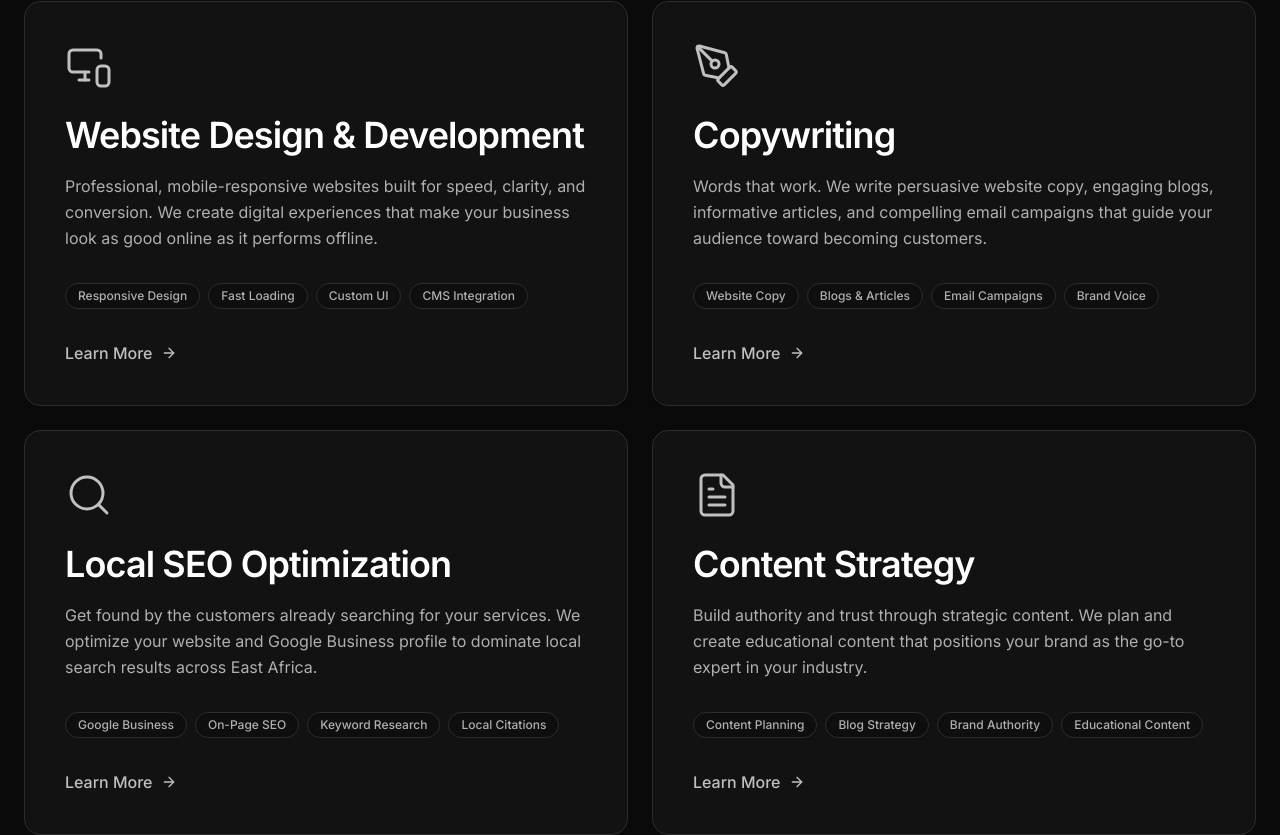
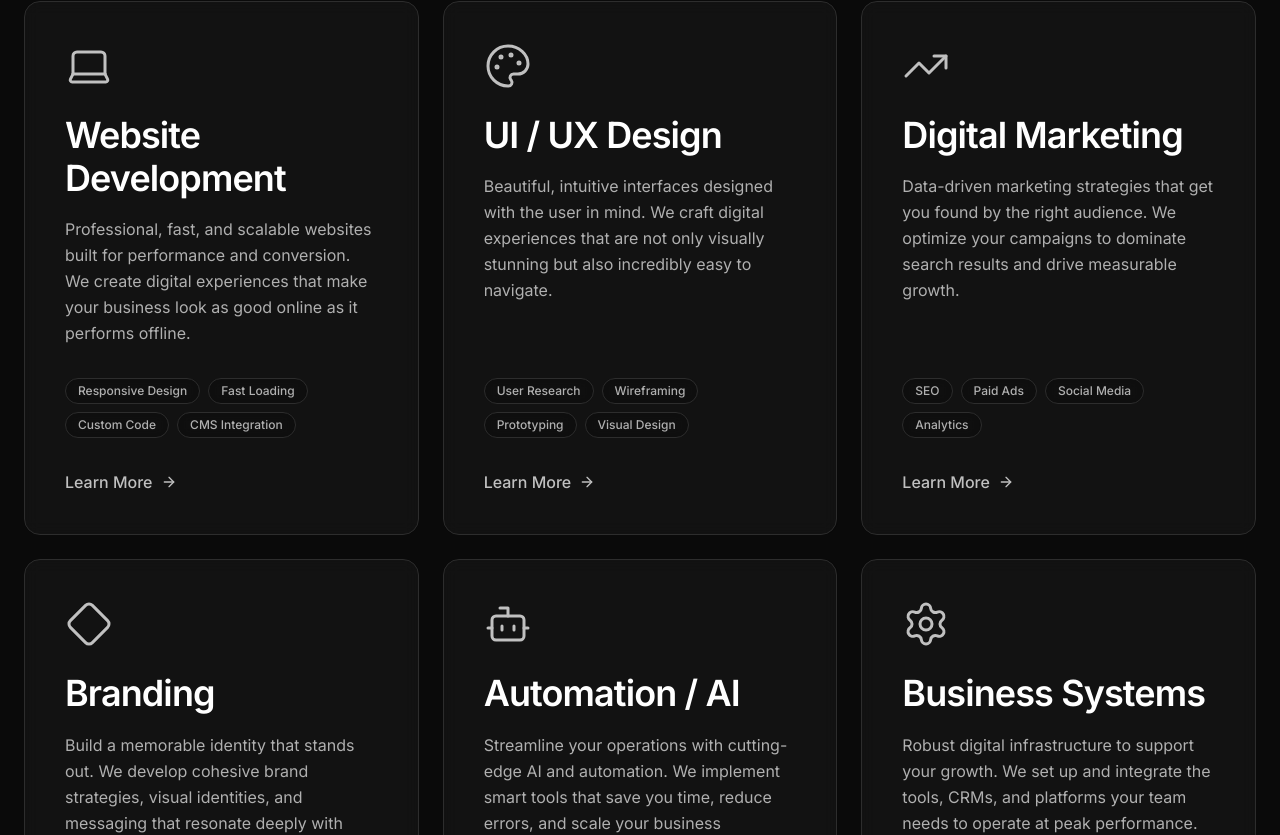
Before and after one commit to Ador-atron/Genesis--Agency, a React (Vite) app: page / in a window 1280 px wide. Shown: the part 3405-4240 px from the top of the page. Built offline with nearby package versions, Linux system fonts and the light colour scheme.

Commit message:
feat: Enhance service offerings and contact information
Introduces new service categories and icons, refines service descriptions, and updates contact details for improved user engagement and clarity. Includes WhatsApp number update and email integration in social links.

```diff
--- a/src/components/Layout.tsx
+++ b/src/components/Layout.tsx
@@ -49,7 +49,7 @@ export function Layout() {
 
       {/* WhatsApp Floating Button */}
       <a
-        href="https://wa.me/256000000000?text=Hi%20Genesis%2C%20I%27d%20like%20to%20discuss%20a%20project"
+        href="https://wa.me/256782876841?text=Hi%20Genesis%2C%20I%27d%20like%20to%20discuss%20a%20project"
         target="_blank"
         rel="noopener noreferrer"
         className="fixed bottom-6 right-6 z-50 bg-[#25D366] text-white p-4 rounded-full shadow-lg hover:scale-110 hover:shadow-xl transition-all duration-300 animate-bounce"
--- a/src/pages/About.tsx
+++ b/src/pages/About.tsx
@@ -59,10 +59,10 @@ export function About() {
 
           <div className="relative h-[500px] lg:h-[700px] rounded-2xl overflow-hidden bg-primary-soft/50 backdrop-blur-sm border border-primary-lighter shadow-2xl">
             <img
-              src="https://picsum.photos/seed/teamwork/800/1000?blur=1"
-              alt="Team collaboration"
+              src="https://images.unsplash.com/photo-1614729939124-032f0b56c9ce?auto=format&fit=crop&w=800&q=80"
+              alt="Abstract digital network technology background"
               referrerPolicy="no-referrer"
-              className="w-full h-full object-cover grayscale opacity-80"
+              className="w-full h-full object-cover opacity-80"
             />
             <div className="absolute inset-0 bg-gradient-to-t from-primary/80 to-transparent" />
           </div>
--- a/src/pages/Contact.tsx
+++ b/src/pages/Contact.tsx
@@ -16,6 +16,7 @@ const TikTokIcon = ({ size = 24, className = "" }: { size?: number, className?:
 );
 
 const socialLinks = [
+  { icon: Mail, href: "mailto:hello.genesis.agency@gmail.com", label: "Email" },
   { icon: Linkedin, href: "https://www.linkedin.com/in/genesis-agency-36698a3b7/?lipi=urn%3Ali%3Apage%3Ad_flagship3_profile_view_base_contact_details%3BMbjQ0xnFTDSCdMc0OKvxuQ%3D%3D", label: "LinkedIn" },
   { icon: Instagram, href: "https://www.instagram.com/hello.genesis.agency?igsh=cWZzcXZucHIwb2Nz", label: "Instagram" },
   { icon: Facebook, href: "https://www.facebook.com/share/1Ag2hwZTsW/", label: "Facebook" },
@@ -194,8 +195,8 @@ export function Contact() {
                 </div>
                 <div>
                   <h4 className="text-white text-lg mb-1">WhatsApp Us</h4>
-                  <p className="text-secondary-muted mb-1">+256 XXX XXX XXX</p>
-                  <a href="https://wa.me/256000000000" className="text-[#25D366] hover:text-white transition-colors text-sm font-medium flex items-center gap-1">
+                  <p className="text-secondary-muted mb-1">+256 782 876 841</p>
+                  <a href="https://wa.me/256782876841" className="text-[#25D366] hover:text-white transition-colors text-sm font-medium flex items-center gap-1">
                     Tap to chat on WhatsApp &rarr;
                   </a>
                 </div>
--- a/src/pages/Home.tsx
+++ b/src/pages/Home.tsx
@@ -1,6 +1,6 @@
 import { motion } from 'motion/react';
 import { Link } from 'react-router-dom';
-import { ArrowRight, CheckCircle2, ChevronDown, MonitorSmartphone, PenTool, Search, FileText } from 'lucide-react';
+import { ArrowRight, CheckCircle2, ChevronDown, Laptop, Palette, TrendingUp, Diamond, Bot, Settings } from 'lucide-react';
 
 export function Home() {
   return (
@@ -224,31 +224,43 @@ export function Home() {
             </p>
           </div>
 
-          <div className="grid grid-cols-1 md:grid-cols-2 gap-6">
+          <div className="grid grid-cols-1 md:grid-cols-2 lg:grid-cols-3 gap-6">
             {[
               {
-                icon: MonitorSmartphone,
-                title: "Website Design & Development",
-                desc: "Professional, mobile-responsive websites built for speed, clarity, and conversion. We create digital experiences that make your business look as good online as it performs offline.",
-                tags: ["Responsive Design", "Fast Loading", "Custom UI", "CMS Integration"]
+                icon: Laptop,
+                title: "Website Development",
+                desc: "Professional, fast, and scalable websites built for performance and conversion. We create digital experiences that make your business look as good online as it performs offline.",
+                tags: ["Responsive Design", "Fast Loading", "Custom Code", "CMS Integration"]
               },
               {
-                icon: PenTool,
-                title: "Copywriting",
-                desc: "Words that work. We write persuasive website copy, engaging blogs, informative articles, and compelling email campaigns that guide your audience toward becoming customers.",
-                tags: ["Website Copy", "Blogs & Articles", "Email Campaigns", "Brand Voice"]
+                icon: Palette,
+                title: "UI / UX Design",
+                desc: "Beautiful, intuitive interfaces designed with the user in mind. We craft digital experiences that are not only visually stunning but also incredibly easy to navigate.",
+                tags: ["User Research", "Wireframing", "Prototyping", "Visual Design"]
               },
               {
-                icon: Search,
-                title: "Local SEO Optimization",
-                desc: "Get found by the customers already searching for your services. We optimize your website and Google Business profile to dominate local search results across East Africa.",
-                tags: ["Google Business", "On-Page SEO", "Keyword Research", "Local Citations"]
+                icon: TrendingUp,
+                title: "Digital Marketing",
+                desc: "Data-driven marketing strategies that get you found by the right audience. We optimize your campaigns to dominate search results and drive measurable growth.",
+                tags: ["SEO", "Paid Ads", "Social Media", "Analytics"]
               },
               {
-                icon: FileText,
-                title: "Content Strategy",
-                desc: "Build authority and trust through strategic content. We plan and create educational content that positions your brand as the go-to expert in your industry.",
-                tags: ["Content Planning", "Blog Strategy", "Brand Authority", "Educational Content"]
+                icon: Diamond,
+                title: "Branding",
+                desc: "Build a memorable identity that stands out. We develop cohesive brand strategies, visual identities, and messaging that resonate deeply with your target audience.",
+                tags: ["Brand Identity", "Logo Design", "Brand Voice", "Guidelines"]
+              },
+              {
+                icon: Bot,
+                title: "Automation / AI",
+                desc: "Streamline your operations with cutting-edge AI and automation. We implement smart tools that save you time, reduce errors, and scale your business effortlessly.",
+                tags: ["Workflow Automation", "AI Integration", "Chatbots", "Efficiency"]
+              },
+              {
+                icon: Settings,
+                title: "Business Systems",
+                desc: "Robust digital infrastructure to support your growth. We set up and integrate the tools, CRMs, and platforms your team needs to operate at peak performance.",
+                tags: ["CRM Setup", "Tool Integration", "Process Mapping", "Scalability"]
               }
             ].map((service, i) => (
               <motion.div
--- a/src/pages/Services.tsx
+++ b/src/pages/Services.tsx
@@ -1,6 +1,81 @@
 import { motion } from 'motion/react';
 import { Link } from 'react-router-dom';
-import { ArrowRight, MonitorSmartphone, PenTool, Search, FileText, CheckCircle2 } from 'lucide-react';
+import { ArrowRight, Laptop, Palette, TrendingUp, Diamond, Bot, Settings, CheckCircle2 } from 'lucide-react';
+
+const services = [
+  {
+    id: "01",
+    title: "Website Development",
+    icon: Laptop,
+    description: "Your website is your most important salesperson. It works 24/7, never takes a break, and is often the very first impression a potential customer has of your business. We design and develop websites that don't just look modern, they're strategically built to guide visitors toward taking action.",
+    features: [
+      "Responsive Design for all devices",
+      "Sub-2-second load times",
+      "Conversion-focused architecture",
+      "SEO-ready structure"
+    ]
+  },
+  {
+    id: "02",
+    title: "UI / UX Design",
+    icon: Palette,
+    description: "Beautiful, intuitive interfaces designed with the user in mind. We craft digital experiences that are not only visually stunning but also incredibly easy to navigate, ensuring your customers find exactly what they need without friction.",
+    features: [
+      "In-depth User Research",
+      "Wireframing & Prototyping",
+      "Visual Design & Branding Integration",
+      "Usability Testing"
+    ]
+  },
+  {
+    id: "03",
+    title: "Digital Marketing",
+    icon: TrendingUp,
+    description: "Data-driven marketing strategies that get you found by the right audience. We optimize your campaigns to dominate search results, drive measurable growth, and turn cold traffic into loyal customers.",
+    features: [
+      "Search Engine Optimization (SEO)",
+      "Pay-Per-Click (PPC) Advertising",
+      "Social Media Strategy",
+      "Analytics & Performance Tracking"
+    ]
+  },
+  {
+    id: "04",
+    title: "Branding",
+    icon: Diamond,
+    description: "Build a memorable identity that stands out in a crowded market. We develop cohesive brand strategies, visual identities, and messaging that resonate deeply with your target audience and build lasting trust.",
+    features: [
+      "Brand Identity & Logo Design",
+      "Brand Voice & Messaging",
+      "Visual Guidelines",
+      "Market Positioning"
+    ]
+  },
+  {
+    id: "05",
+    title: "Automation / AI",
+    icon: Bot,
+    description: "Streamline your operations with cutting-edge AI and automation. We implement smart tools that save you time, reduce human error, and allow your team to focus on high-value tasks that scale your business.",
+    features: [
+      "Custom Workflow Automation",
+      "AI Chatbots & Customer Support",
+      "Data Processing & Syncing",
+      "Operational Efficiency Audits"
+    ]
+  },
+  {
+    id: "06",
+    title: "Business Systems",
+    icon: Settings,
+    description: "Robust digital infrastructure to support your growth. We set up and integrate the tools, CRMs, and platforms your team needs to operate at peak performance, ensuring your business runs like a well-oiled machine.",
+    features: [
+      "CRM Setup & Optimization",
+      "Third-party Tool Integration",
+      "Process Mapping",
+      "Scalable Infrastructure Planning"
+    ]
+  }
+];
 
 export function Services() {
   return (
@@ -31,122 +106,65 @@ export function Services() {
         </div>
       </section>
 
-      {/* Service 01: Web Design */}
-      <section className="py-24 md:py-32 bg-secondary/80 backdrop-blur-md px-6 text-primary">
+      {/* Services List */}
+      <div className="flex flex-col">
+        {services.map((service, index) => {
+          const isEven = index % 2 === 0;
+          const Icon = service.icon;
+
+          return (
+            <section
+              key={service.id}
+              className={`py-24 md:py-32 px-6 ${isEven ? 'bg-secondary/80 backdrop-blur-md text-primary' : 'bg-transparent text-white border-y border-primary-lighter'}`}
+            >
               <div className="max-w-7xl mx-auto grid grid-cols-1 lg:grid-cols-2 gap-16 items-center">
-          <div className="flex flex-col gap-8">
-            <span className="text-primary-lighter text-xs font-bold uppercase tracking-[0.15em]">Service 01</span>
-            <h2>Website Design & Development That Converts</h2>
-            <div className="text-primary-lighter text-lg leading-relaxed flex flex-col gap-4">
-              <p>
-                Your website is your most important salesperson. It works 24/7, never takes a break, and is often the very first impression a potential customer has of your business. At Genesis, we design and develop websites that don't just look modern, they're strategically built to guide visitors toward taking action.
-              </p>
-              <p>
-                Every website we create is mobile-responsive, lightning-fast, SEO-optimized, and designed around your specific business goals. Whether you need a complete website build or a redesign of your existing site, we deliver a digital experience that reflects the quality of your brand.
-              </p>
-            </div>
 
-            <div className="grid grid-cols-1 sm:grid-cols-2 gap-6 mt-4">
-              {[
-                { title: "Responsive Design", desc: "Flawless experience on every device." },
-                { title: "Performance Optimized", desc: "Sub-2-second load times." },
-                { title: "Conversion Architecture", desc: "Layouts designed to turn visitors into leads." },
-                { title: "SEO-Ready Structure", desc: "Built with search engines in mind." }
-              ].map((feature, i) => (
-                <div key={i} className="flex flex-col gap-2">
-                  <div className="flex items-center gap-2 font-bold">
-                    <MonitorSmartphone size={20} className="text-primary-lighter" /> {feature.title}
-                  </div>
-                  <p className="text-sm text-primary-lighter">{feature.desc}</p>
-                </div>
-              ))}
-            </div>
-
-            <div className="mt-8 flex flex-col sm:flex-row gap-4">
-              <Link to="/contact" className="px-8 py-4 bg-primary text-white font-bold rounded-full hover:bg-primary-lighter transition-colors text-center">
-                Start Your Website Project &rarr;
-              </Link>
-              <Link to="/portfolio" className="px-8 py-4 border border-primary text-primary font-bold rounded-full hover:bg-primary/5 transition-colors text-center">
-                See Website Portfolio &rarr;
-              </Link>
-            </div>
-          </div>
-
-          <div className="relative h-[400px] lg:h-[600px] rounded-2xl overflow-hidden bg-primary-soft/50 backdrop-blur-sm border border-primary-lighter shadow-2xl flex items-center justify-center p-8">
-             <div className="w-full h-full border border-primary-lighter rounded-lg bg-primary relative overflow-hidden flex flex-col">
-               <div className="h-10 bg-primary-lighter flex items-center px-4 gap-2">
-                 <div className="w-3 h-3 rounded-full bg-red-500" />
-                 <div className="w-3 h-3 rounded-full bg-yellow-500" />
-                 <div className="w-3 h-3 rounded-full bg-green-500" />
-               </div>
-               <div className="flex-1 p-8 flex flex-col gap-4 opacity-50 grayscale">
-                  <div className="w-1/2 h-8 bg-primary-lighter rounded" />
-                  <div className="w-full h-4 bg-primary-lighter rounded" />
-                  <div className="w-3/4 h-4 bg-primary-lighter rounded" />
-                  <div className="w-full h-48 bg-primary-lighter rounded mt-8" />
-               </div>
-             </div>
-          </div>
-        </div>
-      </section>
-
-      {/* Service 02: Copywriting */}
-      <section className="py-24 md:py-32 bg-transparent px-6 text-white border-y border-primary-lighter">
-        <div className="max-w-7xl mx-auto grid grid-cols-1 lg:grid-cols-2 gap-16 items-center">
-          <div className="order-2 lg:order-1 relative h-[400px] lg:h-[600px] rounded-2xl overflow-hidden bg-primary-soft/50 backdrop-blur-sm border border-primary-lighter shadow-2xl flex items-center justify-center p-8">
-             <div className="w-full max-w-md bg-primary border border-primary-lighter rounded-lg p-8 flex flex-col gap-6 relative">
-               <div className="absolute -right-4 -top-4 bg-accent text-primary text-xs font-bold px-3 py-1 rounded-full shadow-lg rotate-12">
-                 Headline
-               </div>
-               <div className="w-3/4 h-12 bg-primary-lighter rounded" />
-
-               <div className="absolute -left-4 top-24 bg-accent text-primary text-xs font-bold px-3 py-1 rounded-full shadow-lg -rotate-6">
-                 Subheadline
-               </div>
-               <div className="w-full h-4 bg-primary-lighter rounded" />
-               <div className="w-5/6 h-4 bg-primary-lighter rounded" />
-
-               <div className="absolute right-8 bottom-12 bg-accent text-primary text-xs font-bold px-3 py-1 rounded-full shadow-lg rotate-6">
-                 CTA
-               </div>
-               <div className="w-1/3 h-10 bg-primary-lighter rounded mt-8" />
-             </div>
-          </div>
-
-          <div className="order-1 lg:order-2 flex flex-col gap-8">
-            <span className="text-accent text-xs font-bold uppercase tracking-[0.15em]">Service 02</span>
-            <h2>Copywriting That Speaks to Your Customers and Sells for You</h2>
-            <div className="text-secondary-muted text-lg leading-relaxed flex flex-col gap-4">
-              <p>
-                A beautiful website or campaign with weak messaging is like a luxury store with no staff. People walk in, look around, and leave without buying. At Genesis, we write every word with strategic intent, whether it's for your website, blog, or email list.
-              </p>
-              <p>
-                Our copywriting process starts with understanding your customer, what they need, what they fear, and what motivates them to take action. Then we craft messaging that connects emotionally, communicates your value clearly, and guides readers toward your call-to-action with confidence.
-              </p>
+                <div className={`flex flex-col gap-8 ${isEven ? 'order-2 lg:order-1' : 'order-2'}`}>
+                  <span className={isEven ? "text-primary-lighter text-xs font-bold uppercase tracking-[0.15em]" : "text-accent text-xs font-bold uppercase tracking-[0.15em]"}>
+                    Service {service.id}
+                  </span>
+                  <h2>{service.title}</h2>
+                  <div className={`${isEven ? 'text-primary-lighter' : 'text-secondary-muted'} text-lg leading-relaxed flex flex-col gap-4`}>
+                    <p>{service.description}</p>
                   </div>
 
                   <div className="flex flex-col gap-4 mt-4">
-              {[
-                "Website copy that converts cold traffic into warm leads",
-                "Engaging blogs and articles that build industry authority",
-                "Email campaigns that nurture prospects and drive sales",
-                "Service descriptions that clearly communicate your value"
-              ].map((item, i) => (
+                    {service.features.map((feature, i) => (
                       <div key={i} className="flex items-start gap-3">
-                  <CheckCircle2 size={20} className="text-accent shrink-0 mt-1" />
-                  <span className="text-secondary-muted">{item}</span>
+                        <CheckCircle2 size={20} className={`${isEven ? 'text-primary-lighter' : 'text-accent'} shrink-0 mt-1`} />
+                        <span className={isEven ? 'text-primary-lighter font-medium' : 'text-secondary-muted'}>{feature}</span>
                       </div>
                     ))}
                   </div>
 
                   <div className="mt-8">
-              <Link to="/contact" className="inline-block px-8 py-4 bg-gradient-silver text-primary font-bold rounded-full hover:bg-gradient-silver-hover hover:scale-105 hover:shadow-silver-glow transition-all duration-300">
-                Get Copy That Converts &rarr;
+                    <Link
+                      to="/contact"
+                      className={`inline-block px-8 py-4 font-bold rounded-full transition-all duration-300 ${
+                        isEven
+                          ? 'bg-primary text-white hover:bg-primary-lighter'
+                          : 'bg-gradient-silver text-primary hover:bg-gradient-silver-hover hover:scale-105 hover:shadow-silver-glow'
+                      }`}
+                    >
+                      Start Your Project &rarr;
                     </Link>
                   </div>
                 </div>
+
+                <div className={`relative h-[400px] lg:h-[500px] rounded-2xl overflow-hidden bg-primary-soft/50 backdrop-blur-sm border border-primary-lighter shadow-2xl flex items-center justify-center p-8 group ${isEven ? 'order-1 lg:order-2' : 'order-1'}`}>
+                   <div className="absolute inset-0 bg-gradient-to-br from-primary/80 to-primary-soft/80" />
+                   <Icon
+                     size={160}
+                     strokeWidth={1}
+                     className="text-accent relative z-10 opacity-80 group-hover:scale-110 group-hover:opacity-100 transition-all duration-500 drop-shadow-[0_0_30px_rgba(255,255,255,0.2)]"
+                   />
+                </div>
+
               </div>
             </section>
+          );
+        })}
+      </div>
 
       {/* CTA Section */}
       <section className="py-32 bg-transparent relative overflow-hidden px-6">
@@ -160,7 +178,7 @@ export function Services() {
             <Link to="/contact" className="px-10 py-5 bg-gradient-silver text-primary font-bold rounded-full hover:bg-gradient-silver-hover hover:scale-105 hover:shadow-silver-glow transition-all duration-300 text-lg w-full sm:w-auto">
               Book Your Free Strategy Call &rarr;
             </Link>
-            <a href="https://wa.me/256000000000" className="px-10 py-5 border border-accent text-white font-bold rounded-full hover:bg-accent hover:text-primary transition-all duration-300 text-lg w-full sm:w-auto">
+            <a href="https://wa.me/256782876841" className="px-10 py-5 border border-accent text-white font-bold rounded-full hover:bg-accent hover:text-primary transition-all duration-300 text-lg w-full sm:w-auto">
               Or WhatsApp us directly &rarr;
             </a>
           </div>
```
Also changed, not shown: src/components/Footer.tsx (+4 -3 lines). Lines whose indentation alone changed are shown as unchanged.
